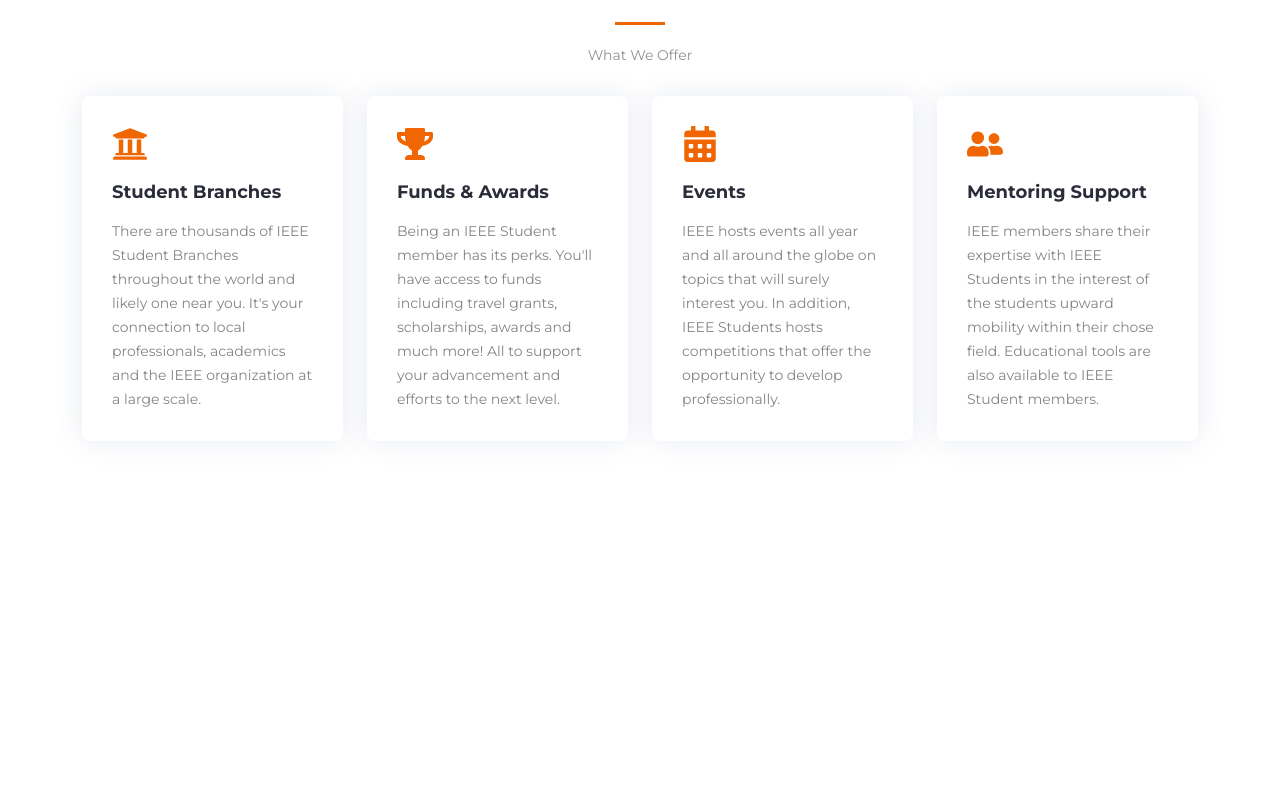
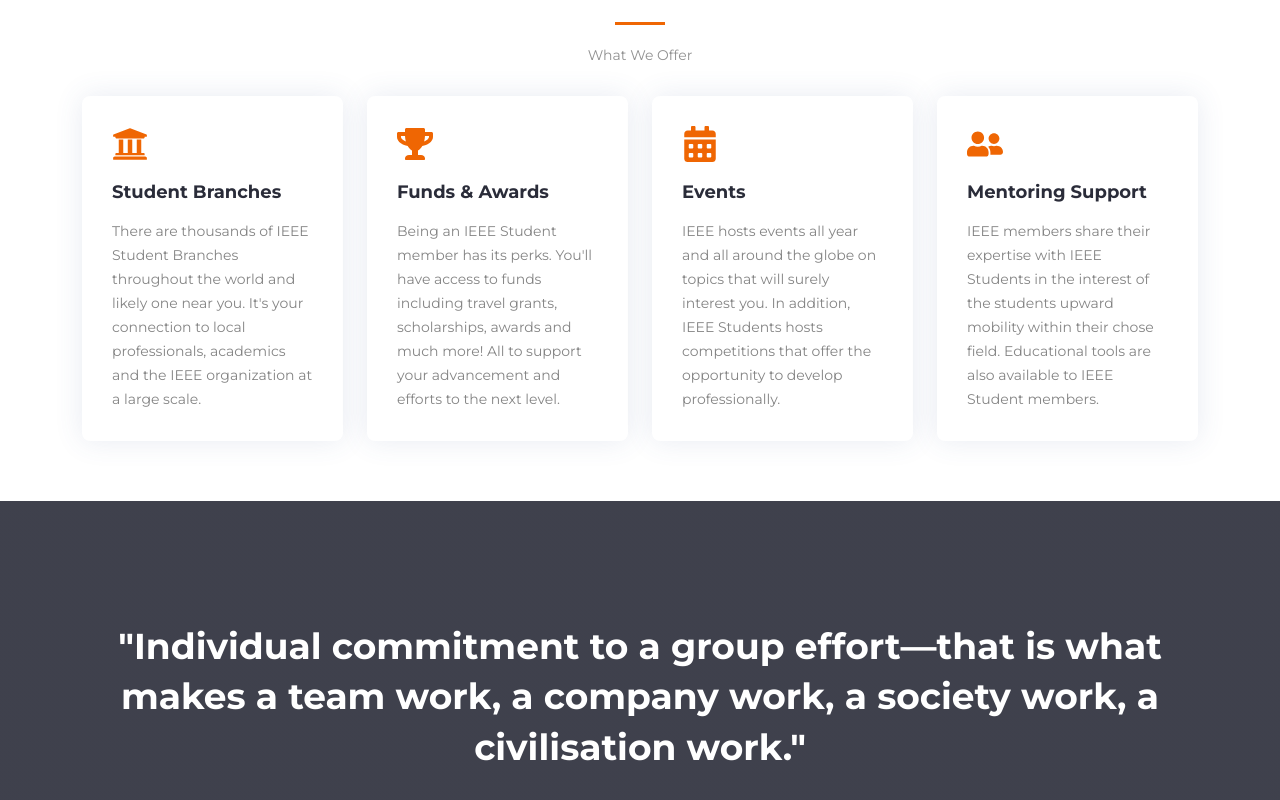
Before and after one commit to NeilSenEasow/link-camp-task-by-NeilSenEasow, a React (Create React App) app in the folder linksite/: page / in a window 1280 px wide. Shown: the part 1905-2705 px from the top of the page. Before the commit the page ends 2406 px from the top, so only its background shows below. Built offline with nearby package versions, Linux system fonts and the light colour scheme; the HTML template or start-up script is replaced by a standard one.

Commit message:
Fix quote component

```diff
--- a/linksite/src/App.js
+++ b/linksite/src/App.js
@@ -6,6 +6,7 @@
 import Loading from './components/loading';
 import React, { useState, useEffect } from 'react';
 import Features from './components/Features/features';
+import Quote from './components/Quote/quote';
 
 function App() {
   const [loading, setLoading] = useState(true);
@@ -25,6 +26,7 @@
           <About />
           <Stats />
           <Features />
+          <Quote />
         </>
       )}
     </div>
--- /dev/null
+++ b/linksite/src/components/Quote/quote.css
@@ -0,0 +1,53 @@
+.quote {
+    padding: 120px 0;
+    background: url('../../assets/images/quote/replace.png') center center;
+    background-size: cover;
+    background-attachment: fixed;
+    position: relative;
+    color: #fff;
+}
+
+.quote-overlay {
+    position: absolute;
+    top: 0;
+    left: 0;
+    right: 0;
+    bottom: 0;
+    background: linear-gradient(rgba(42, 44, 57, 0.9), rgba(42, 44, 57, 0.9));
+}
+
+.quote-content {
+    position: relative;
+    z-index: 2;
+}
+
+.quote h2 {
+    font-size: 36px;
+    font-weight: 700;
+    line-height: 1.4;
+    margin-bottom: 0;
+    color: #fff;
+    font-family: "Montserrat", sans-serif;
+}
+
+@media (max-width: 768px) {
+    .quote {
+        padding: 80px 0;
+    }
+
+    .quote h2 {
+        font-size: 24px;
+    }
+}
+
+/* Animation for the quote */
+[data-aos="fade-up"] .quote-content {
+    opacity: 0;
+    transform: translateY(20px);
+    transition: all 0.5s ease;
+}
+
+[data-aos="fade-up"].aos-animate .quote-content {
+    opacity: 1;
+    transform: translateY(0);
+}
--- /dev/null
+++ b/linksite/src/components/Quote/quote.jsx
@@ -0,0 +1,24 @@
+import React from 'react';
+import './quote.css';
+import teamImage from '../../assets/images/quote/replace.png';
+
+function Quote() {
+    return (
+        <section id="quote" className="quote section">
+            <div className="quote-overlay"></div>
+            <div className="container position-relative">
+                <div className="row justify-content-center">
+                    <div className="col-lg-12 text-center" data-aos="fade-up">
+                        <div className="quote-content">
+                            <h2>
+                                "Individual commitment to a group effort—that is what makes a team work, a company work, a society work, a civilisation work."
+                            </h2>
+                        </div>
+                    </div>
+                </div>
+            </div>
+        </section>
+    );
+}
+
+export default Quote;
```
Also changed, not shown: linksite/src/assets/images/quote/replace.png (added).
